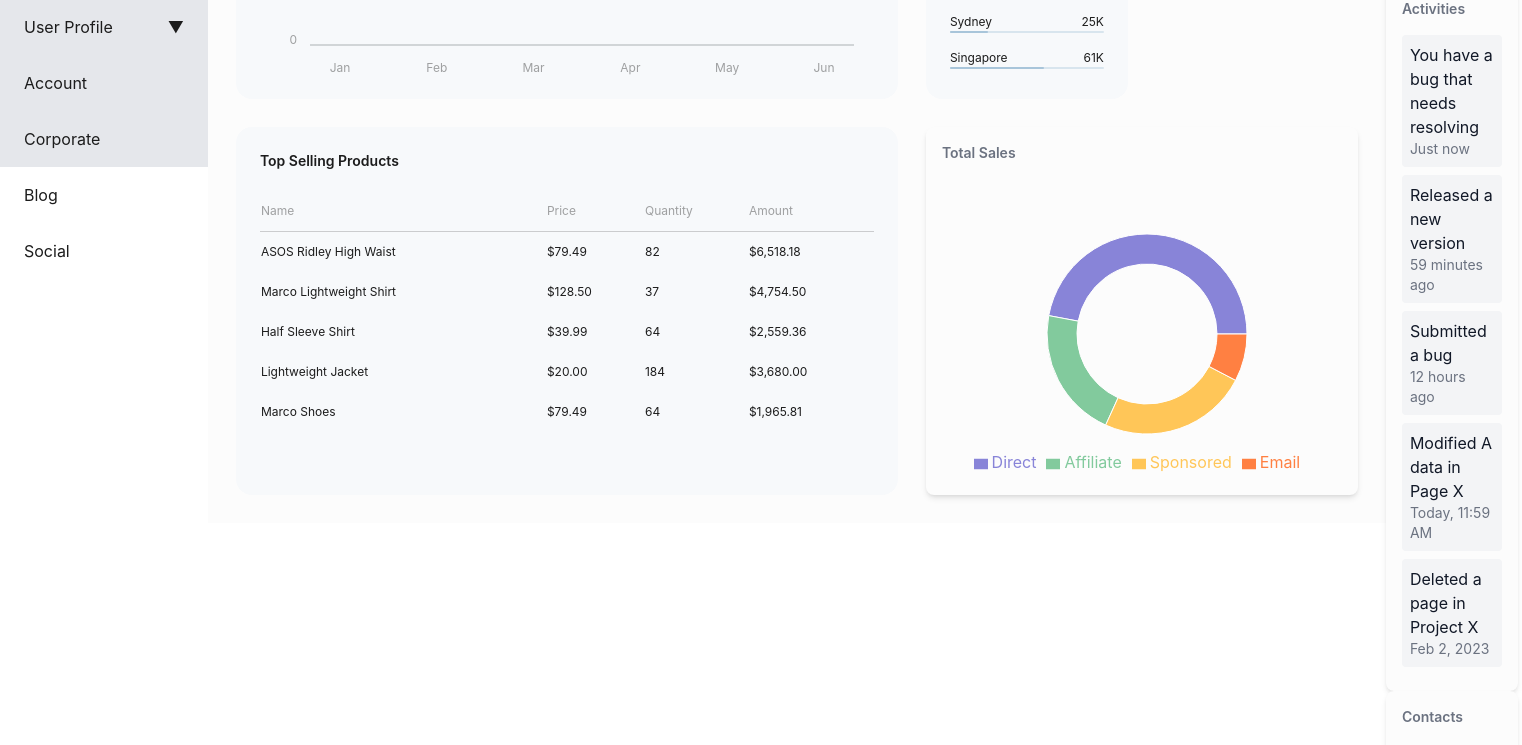
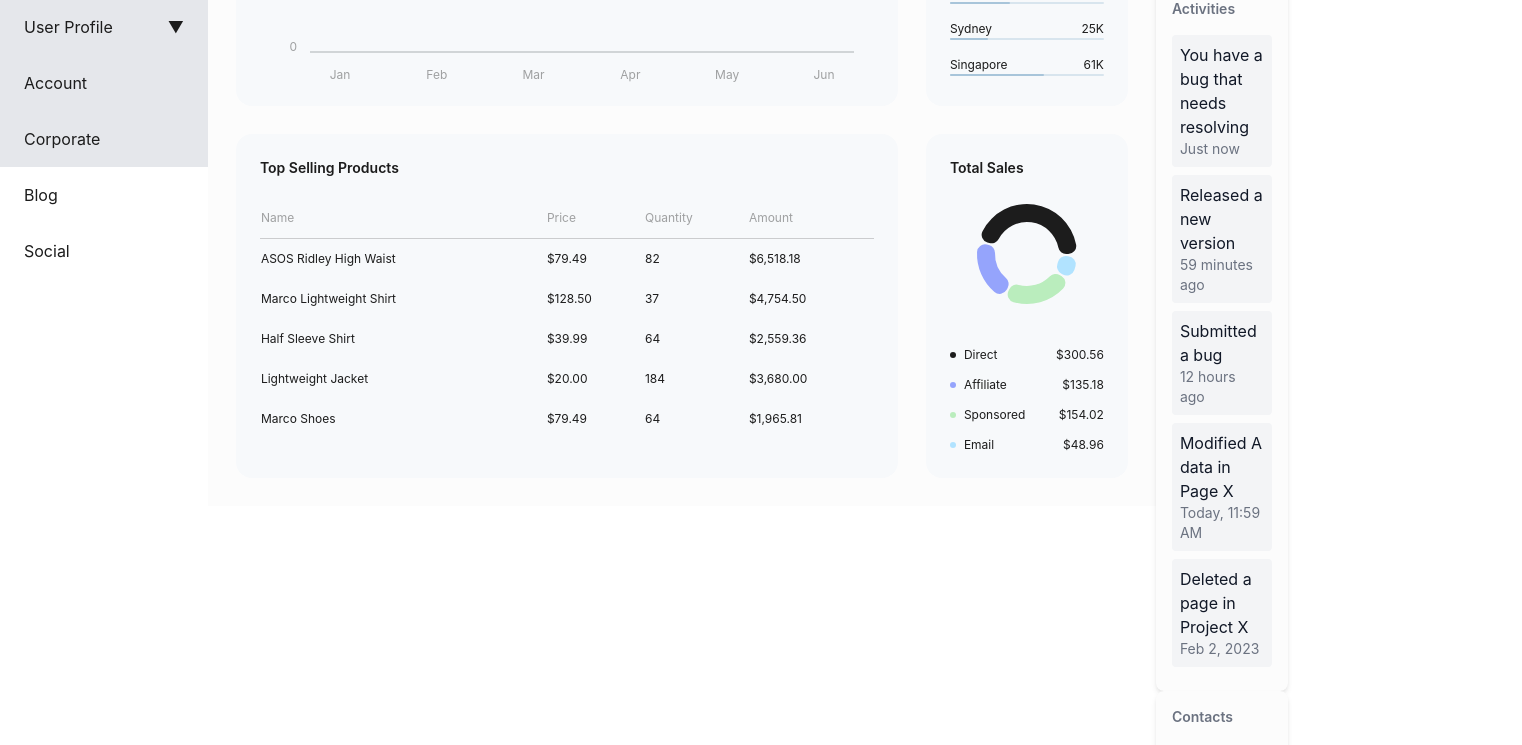
Before and after one commit to gaurish-saini/ecommerce-dashboard-react, a React (Create React App) app: page /dashboard/default in a window 1280 px wide. Shown: the part 633-1378 px from the top of the page, 1522 px wide, since content can reach past the window. Built offline with nearby package versions, Linux system fonts and the light colour scheme; grey boxes are pictures that could not be loaded.

Commit message:
feat: donut chart | enhanced tooltip

```diff
--- a/src/components/ProjectionsBarChart.js
+++ b/src/components/ProjectionsBarChart.js
@@ -24,7 +24,7 @@ const ProjectionsBarChart = () => {
   const axisLineColor = isDarkMode ? "#CBD5E0" : "#1C1C1C"; // X-axis color
 
   return (
-    <div className="p-4 bg-catskillWhite dark:bg-mineShaft rounded-2xl flex flex-col gap-4 h-full">
+    <div className="p-6 bg-catskillWhite dark:bg-mineShaft rounded-2xl flex flex-col gap-4">
       <h4 className="text-black dark:text-white text-sm font-semibold">
         Projections vs Actuals
       </h4>
@@ -76,7 +76,19 @@ const ProjectionsBarChart = () => {
           />
 
           {/* Bars for Actual and Projections */}
-          <Tooltip cursor={{ fill: "transparent" }} />
+          <Tooltip
+            cursor={{ fill: "transparent" }}
+            contentStyle={{
+              backgroundColor: "#313831", // Tooltip background
+              border: "none",
+              borderRadius: "8px", // Rounded corners
+              color: "#fff", // Text color based on theme
+              fontSize: "12px", // Font size
+            }}
+            itemStyle={{
+              color: "#fff", // Text color for individual items
+            }}
+          />
 
           {/* Actual Bar */}
           <Bar
--- a/src/components/RevenueLineChart.js
+++ b/src/components/RevenueLineChart.js
@@ -25,7 +25,7 @@ const RevenueLineChart = () => {
   const previousWeekTotal = "$68,768";
 
   return (
-    <div className="p-6 w-[662px] bg-catskillWhite dark:bg-mineShaft rounded-2xl flex flex-col gap-4 h-full">
+    <div className="p-6 w-[662px] bg-catskillWhite dark:bg-mineShaft rounded-2xl flex flex-col gap-4">
       <div className="flex items-center divide-x gap-4">
         <h4 className="text-black dark:text-white text-sm font-semibold">
           Revenue
@@ -102,7 +102,18 @@ const RevenueLineChart = () => {
             }
           />
 
-          <Tooltip />
+          <Tooltip
+            contentStyle={{
+              backgroundColor: "#313831", // Tooltip background
+              border: "none",
+              borderRadius: "8px", // Rounded corners
+              color: "#fff", // Text color based on theme
+              fontSize: "12px", // Font size
+            }}
+            itemStyle={{
+              color: "#fff", // Text color for individual items
+            }}
+          />
 
           {/* Current Line (Black) */}
           <Line
--- a/src/components/TotalSalesDonutChart.js
+++ b/src/components/TotalSalesDonutChart.js
@@ -1,33 +1,78 @@
-import React from "react";
-import { PieChart, Pie, Cell, Tooltip, Legend } from "recharts";
+import React, { useContext } from "react";
+import { PieChart, Pie, Cell, Tooltip } from "recharts";
+import { ThemeContext } from "../context/ThemeContext"; // Assuming you have ThemeContext for dark mode
 import totalSalesData from "../data/totalSalesData";
 
-// Custom colors for each slice of the pie
-const COLORS = ["#8884d8", "#82ca9d", "#ffc658", "#ff8042"];
+// Custom colors for light and dark mode
+const LIGHT_COLORS = ["#1C1C1C", "#95A4FC", "#BAEDBD", "#B1E3FF"];
+const DARK_COLORS = ["#C6C7F8", "#95A4FC", "#BAEDBD", "#B1E3FF"];
 
 const TotalSalesDonutChart = () => {
+  const { theme } = useContext(ThemeContext); // Get theme context
+  const isDarkMode = theme === "dark";
+
+  const COLORS = isDarkMode ? DARK_COLORS : LIGHT_COLORS;
+
+  const total = totalSalesData.reduce((acc, item) => acc + item.value, 0);
+
   return (
-    <div className="p-4 bg-white dark:bg-gray-800 shadow-md rounded-lg">
-      <h4 className="text-gray-500 dark:text-gray-300 text-sm font-semibold mb-4">
+    <div className="p-6 w-[202px] bg-catskillWhite dark:bg-mineShaft rounded-2xl flex flex-col gap-4">
+      <h4 className="text-black dark:text-white text-sm font-semibold">
         Total Sales
       </h4>
-      <PieChart width={400} height={300}>
+
+      {/* Donut Chart */}
+      <div className="flex justify-center">
+        <PieChart width={120} height={120}>
           <Pie
             data={totalSalesData}
-          cx={200}
-          cy={150}
-          innerRadius={70}
-          outerRadius={100}
-          fill="#8884d8"
+            cx="50%"
+            cy="50%"
+            innerRadius={32} // Adjust inner radius to make it more like a donut
+            outerRadius={50} // Adjust outer radius
+            cornerRadius={8} // Rounded corners for the segments
+            paddingAngle={3} // Space between segments
             dataKey="value"
           >
             {totalSalesData.map((entry, index) => (
-            <Cell key={`cell-${index}`} fill={COLORS[index % COLORS.length]} />
+              <Cell
+                key={`cell-${index}`}
+                fill={COLORS[index % COLORS.length]} // Dynamic color based on theme
+                stroke="none"
+              />
             ))}
           </Pie>
-        <Tooltip />
-        <Legend />
+          <Tooltip
+            formatter={(value) => `${((value / total) * 100).toFixed(2)}%`} // Show percentage
+            contentStyle={{
+              backgroundColor: "#313831", // Tooltip background
+              border: "none",
+              borderRadius: "8px", // Rounded corners
+              color: "#fff", // Text color based on theme
+              fontSize: "12px", // Font size
+            }}
+            itemStyle={{
+              color: "#fff", // Text color for individual items
+            }}
+          />
         </PieChart>
+      </div>
+
+      {/* Sales Labels */}
+      <ul className="mt-4 text-xs leading-[18px] flex flex-col gap-3 text-black dark:text-gray-300">
+        {totalSalesData.map((entry, index) => (
+          <li key={index} className="flex justify-between">
+            <div className="flex items-center">
+              <span
+                className="inline-block w-1.5 h-1.5 rounded-full mr-2"
+                style={{ backgroundColor: COLORS[index % COLORS.length] }}
+              ></span>
+              {entry.name}
+            </div>
+            <span>${entry.value.toFixed(2)}</span>
+          </li>
+        ))}
+      </ul>
     </div>
   );
 };
```
Lines whose indentation alone changed are shown as unchanged.
